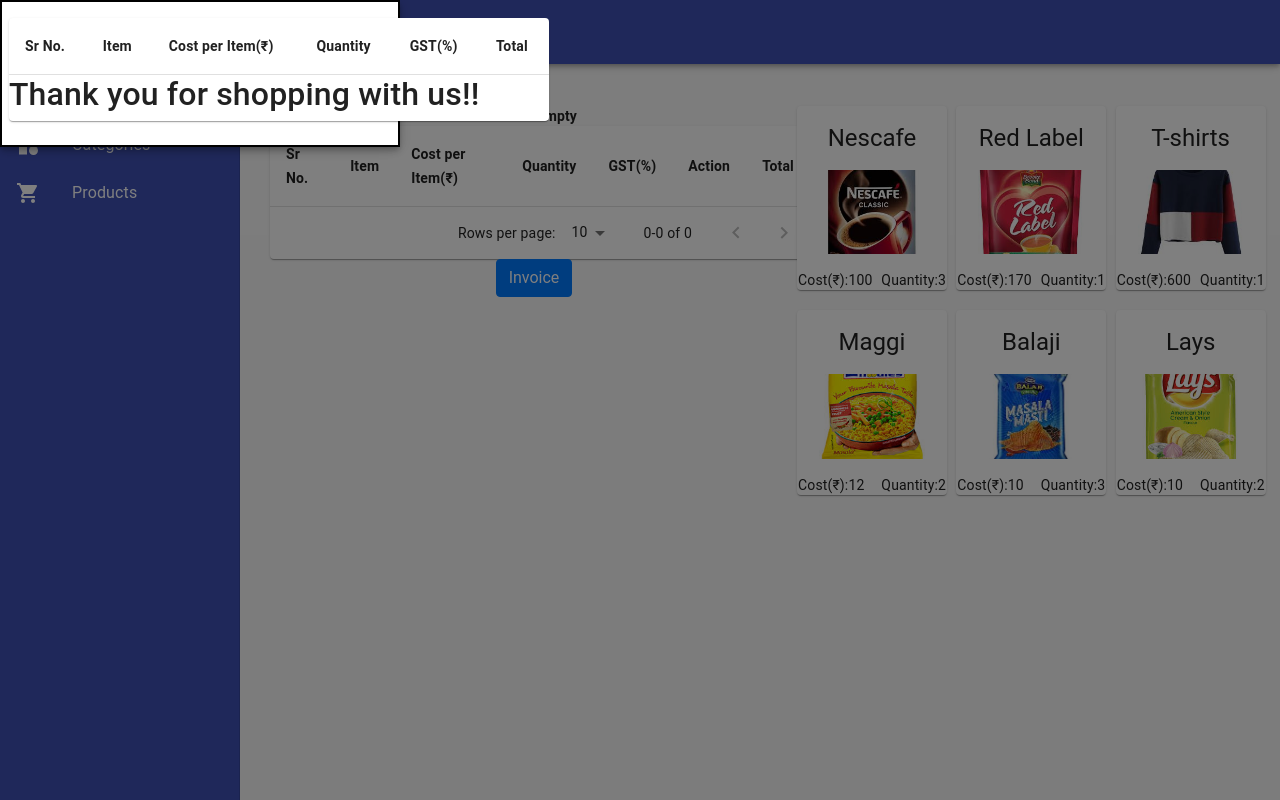
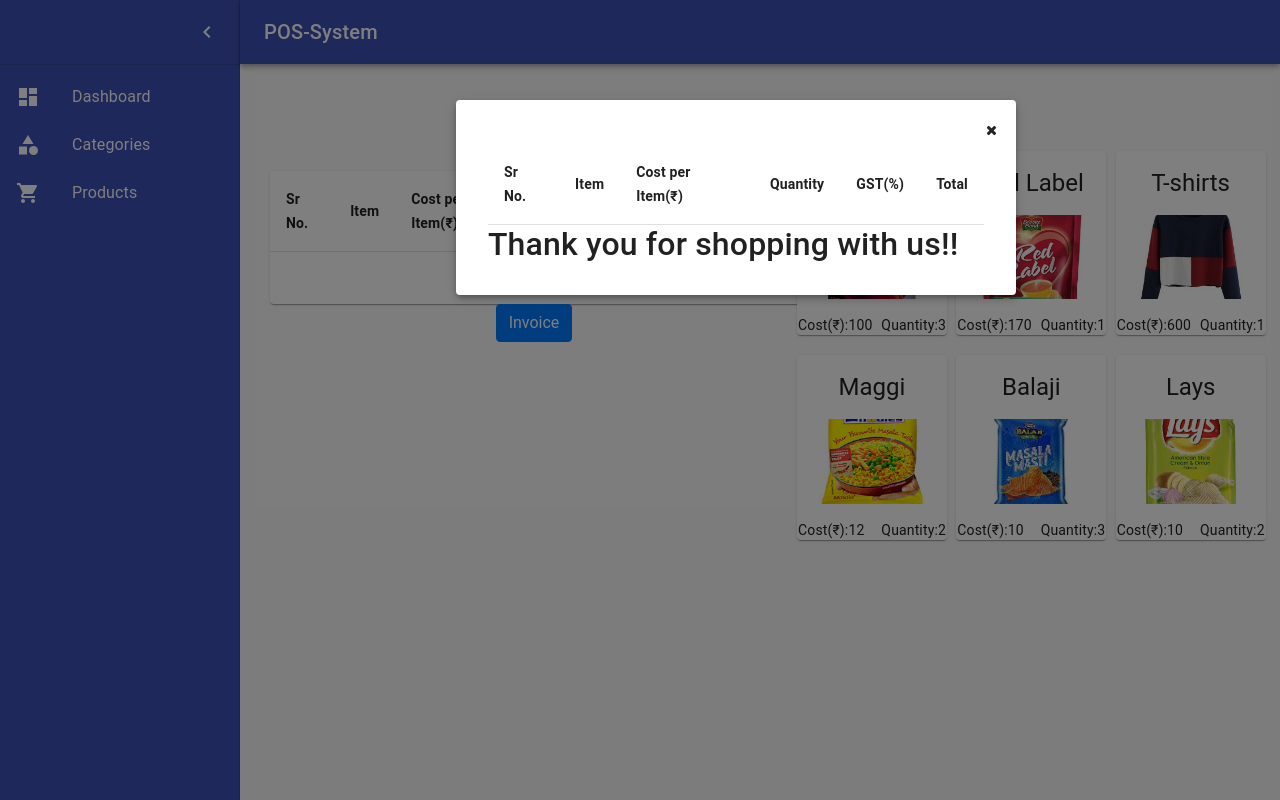
Before and after one commit to Hardi-Shah/React-POS, a React (Create React App) app: page / in a window 1280 px wide. Both pictures are taken after a click on the button "Invoice". Built offline with nearby package versions, Linux system fonts and the light colour scheme; data requests are answered from the project's data file.

Commit message:
Initial Commit

```diff
--- a/src/components/Layout/CartProduct.js
+++ b/src/components/Layout/CartProduct.js
@@ -1,6 +1,7 @@
 import React, { useState, useEffect } from 'react'
 import { Table, TableBody, TableCell, TableContainer, TableHead, TableRow, TablePagination, Modal, Link, Paper } from "@material-ui/core";
 import { makeStyles } from '@material-ui/core/styles';
+import './ListItem.css';
 
 const useStyles = makeStyles((theme) => ({
     table: {
@@ -14,14 +15,15 @@
     headcolor: {
         fontWeight: 600
     },
-    paper1: {
+    modalpaper: {
         position: 'absolute',
-        width: 400,
+        width: '560px',
+        marginLeft: '456px',
+        marginTop: '100px',
         backgroundColor: theme.palette.background.paper,
-        border: '2px solid #000',
         boxShadow: theme.shadows[5],
         padding: theme.spacing(2, 4, 3),
-    },
+    }
 }))
 
 function CartProduct(props) {
@@ -30,12 +32,11 @@
 
     const { cartitem, addToCart, removeFromCart } = props;
 
-    const itemsPrice = cartitem.reduce((a, c) => a + c.price * c.quantity + (c.price * c.quantity * c.gst / 100)-c.discount, 0);
+    const itemsPrice = cartitem.reduce((a, c) => a + c.price * c.quantity + (c.price * c.quantity * c.gst / 100) - c.discount, 0);
     const totalPrice = itemsPrice
 
     useEffect(() => {
         setCart({ cartitem })
-        console.log(cartitem)
     }, [props]);
 
     const [page, setPage] = React.useState(0);
@@ -60,8 +61,12 @@
     };
 
     const body = (
-        <div className={classes.paper1} >
-            <TableContainer className={classes.paper} component={Paper} >
+        <TableContainer className={classes.modalpaper} component={Paper} >
+            <button
+                className="btn fa fa-times modalclose"
+                onClick={handleClose}
+            >
+            </button>
             <Table className={classes.table} aria-label="simple table">
                 <TableHead >
                     <TableRow className={classes.head}>
@@ -75,15 +80,15 @@
                 </TableHead>
                 <TableBody>
                     {cartitem
-                            .map((product, index) => (
-                                <TableRow key={product.id} className={classes.root}>
+                        .map((cart, index) => (
+                            <TableRow key={cart.id} className={classes.root}>
                                 <TableCell component="th" scope="row">
                                     {index + 1}
                                 </TableCell>
-                                    <TableCell>{product.name}</TableCell>
-                                    <TableCell>{product.price}</TableCell>
-                                    <TableCell>{product.quantity}</TableCell>
-                                    <TableCell>{product.gst}</TableCell>
+                                <TableCell>{cart.name}</TableCell>
+                                <TableCell>{cart.price}</TableCell>
+                                <TableCell>{cart.quantity}</TableCell>
+                                <TableCell>{cart.gst}</TableCell>
                                 <TableCell>{totalPrice.toFixed(2)}</TableCell>
                             </TableRow>
                         ))}
@@ -91,7 +96,6 @@
             </Table>
             <h2 id="simple-modal-title">Thank you for shopping with us!!</h2>
         </TableContainer >
-        </div>
     );
     return (
         <>
@@ -112,20 +116,20 @@
                     <TableBody>
                         {cartitem
                             .slice(page * rowsPerPage, page * rowsPerPage + rowsPerPage)
-                            .map((product, index) => (
-                                <TableRow key={product.id} className={classes.root}>
+                            .map((cart, index) => (
+                                <TableRow key={cart.id} className={classes.root}>
                                     <TableCell component="th" scope="row">
                                         {index + 1}
                                     </TableCell>
-                                    <TableCell>{product.name}</TableCell>
-                                    <TableCell>{product.price}</TableCell>
-                                    <TableCell>{product.quantity}</TableCell>
-                                    <TableCell>{product.gst}</TableCell>
+                                    <TableCell>{cart.name}</TableCell>
+                                    <TableCell>{cart.price}</TableCell>
+                                    <TableCell>{cart.quantity}</TableCell>
+                                    <TableCell>{cart.gst}</TableCell>
                                     <TableCell>
-                                        <button onClick={() => addToCart(product)} className="btn fa fa-plus  mr-2" ></button>
-                                        <button onClick={() => removeFromCart(product)} className="btn fa fa-minus  mr-2" > </button>
+                                        <button disabled={cart.quantity === 3} onClick={() => addToCart(cart)} className="btn fa fa-plus  mr-2" ></button>
+                                        <button onClick={() => removeFromCart(cart)} className="btn fa fa-minus  mr-2" > </button>
                                     </TableCell>
-                                    <TableCell>{product.price * product.quantity + (product.price * product.quantity * product.gst / 100) - product.discount}</TableCell>
+                                    <TableCell>{cart.price * cart.quantity + (cart.price * cart.quantity * cart.gst / 100) - cart.discount}</TableCell>
                                 </TableRow>
                             ))}
                     </TableBody>
--- a/src/components/Layout/Dashboard.js
+++ b/src/components/Layout/Dashboard.js
@@ -18,7 +18,6 @@
 import EditProduct from '../Products/ProductList/EditProduct';
 import Product from '../Products/ProductList/Product';
 import ShowProduct from './ShowProduct';
-import CartProduct from './CartProduct';
 
 const drawerWidth = 240;
 
--- a/src/components/Layout/ListItem.css
+++ b/src/components/Layout/ListItem.css
@@ -7,3 +7,6 @@
 .itemtext{
     color:white
 }
+.modalclose{
+    margin-left:485px;
+}
--- a/src/components/Layout/ShowProduct.js
+++ b/src/components/Layout/ShowProduct.js
@@ -2,8 +2,8 @@
 import { Grid, Card, CardHeader, CardMedia, CardContent, Typography, CardActionArea, Link, Paper } from '@material-ui/core';
 import { makeStyles } from '@material-ui/core/styles';
 import { getProductService } from '../../Services/ProductService';
+import { getCategoryService } from '../../Services/CategoryService';
 import CartProduct from './CartProduct';
-import ProductList from '../Products/Pages/ProductList';
 
 const useStyles = makeStyles((theme) => ({
     container: {
@@ -23,7 +23,7 @@
     gridContainer: {
         paddingLeft: "30px",
         paddingRight: "30px",
-        marginTop: 30
+        marginTop: 75
     },
     cost: {
         float: "left",
@@ -45,16 +45,22 @@
 function ShowProduct() {
     const classes = useStyles();
     const [products, setProduct] = useState([]);
+    const [categories, setCategory] = useState([]);
+
     const [cart, setCart] = useState([]);
 
     useEffect(() => {
         loadProducts();
+        loadCategories();
     }, []);
 
     const loadProducts = async () => {
         const result = await getProductService()
-        console.log(result.data)
         setProduct(result.data);
+    };
+    const loadCategories = async () => {
+        const result = await getCategoryService()
+        setCategory(result.data.reverse());
     };
 
     const addToCart = (Product) => {
@@ -65,15 +71,18 @@
                     x.id === Product.id ? { ...exist, quantity: exist.quantity + 1 } : x
                 )
             );
-        } else {
+        }
+        else {
             setCart([...cart, { ...Product, quantity: 1 }]);
         }
         const newProduct = products.find((x) => x.id === Product.id);
-        setProduct(
-            products.map((x) =>
-                x.id === newProduct.id ? { ...newProduct, quantity: newProduct.quantity - 1 } : x
-            )
-        );
+        if (newProduct) {
+            setProduct(
+                products.map((x) =>
+                    x.id === newProduct.id ? { ...newProduct, quantity: newProduct.quantity - 1 } : x
+                )
+            );
+        }
     };
 
     const removeFromCart = (Product) => {
@@ -89,6 +98,12 @@
                 )
             );
         }
+        const newProduct = products.find((x) => x.id === Product.id);
+        setProduct(
+            products.map((x) =>
+                x.id === newProduct.id ? { ...newProduct, quantity: newProduct.quantity + 1 } : x
+            )
+        );
     };
 
     return (
@@ -99,7 +114,7 @@
             justify="center"
         >
             <Grid item xs={12} sm={6} md={6}>
-                <CartProduct cartitem={cart} addToCart={addToCart} removeFromCart={removeFromCart} />
+                <CartProduct  cartitem={cart} addToCart={addToCart} removeFromCart={removeFromCart} />
             </Grid>
             <Grid item xs={12} sm={6} md={6} className={classes.grid}>
                 <Grid container
@@ -108,7 +123,7 @@
                         return (
                             <Grid item xs={4} key={Product.id}  >
                                 <Card className={classes.card}  >
-                                    <CardActionArea onClick={() => addToCart(Product)}>
+                                    <CardActionArea disabled={Product.quantity === 0} onClick={() => addToCart(Product)}>
                                         <CardHeader
                                             title={Product.name}
                                         />
--- a/src/components/Products/Pages/ProductList.js
+++ b/src/components/Products/Pages/ProductList.js
@@ -133,7 +133,7 @@
                 <DialogTitle id="alert-dialog-title">{"Delete Product"}</DialogTitle>
                 <DialogContent>
                     <DialogContentText id="alert-dialog-description">
-                       Are You Sure to Delete???
+                       Are You Sure to Delete?
                     </DialogContentText>
                 </DialogContent>
                 <DialogActions>
```
Also changed, not shown: 1 other file (tests, documents, lock files or other folders). Lines whose indentation alone changed are shown as unchanged.
